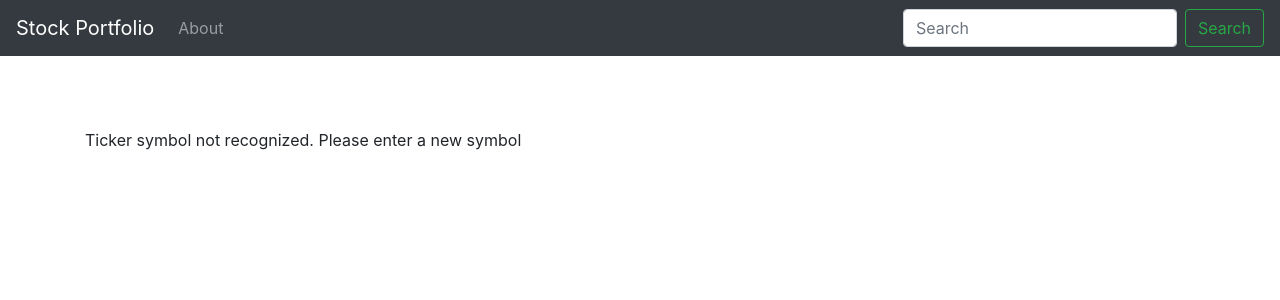
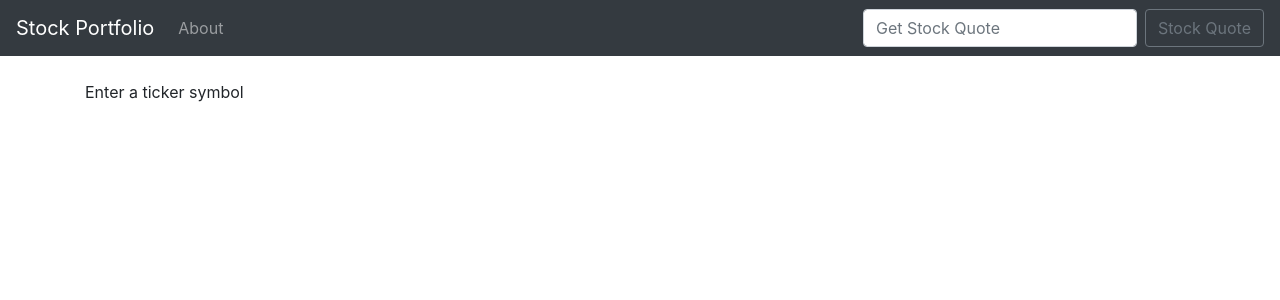
Before and after one commit to jsilvajr1/stock_tracker, a Django app: page / in a window 1280 px wide. Shown: the top 300 px of the page. Run offline with Django 3.2, Linux system fonts and the light colour scheme; data that the repository does not hold is empty; some libraries are stand-ins or nearby versions.

Commit message:
able to search for different companies

```diff
--- a/stock/quotes/templates/base.html
+++ b/stock/quotes/templates/base.html
@@ -25,9 +25,10 @@
           </li>
 
         </ul>
-        <form class="form-inline my-2 my-lg-0">
-          <input class="form-control mr-sm-2" type="search" placeholder="Search" aria-label="Search">
-          <button class="btn btn-outline-success my-2 my-sm-0" type="submit">Search</button>
+        <form action= "{% url 'home' %}"class="form-inline my-2 my-lg-0" method="POST">
+            {% csrf_token %}
+          <input class="form-control mr-sm-2" type="search" placeholder="Get Stock Quote" aria-label="Search" name="ticker">
+          <button class="btn btn-outline-secondary my-2 my-sm-0" type="submit">Stock Quote</button>
         </form>
       </div>
     </nav>
--- a/stock/quotes/templates/home.html
+++ b/stock/quotes/templates/home.html
@@ -1,17 +1,25 @@
 {% extends 'base.html' %}
 {% block content %}
 
-<br/>
-<br/>
+{% if ticker %}
+  {{ ticker }}
+{% endif %}
 
 {% if api %}
   {% if api == "ERROR..."%}
     Ticker symbol not recognized. Please enter a new symbol
-  {% else%}
+  {% else %}
 
-    {% for key, value in api.items %}
-      {{key}}: {{ value }}<br/>
-    {% endfor %}
+
+
+    <h1>{{ api.companyName }}</h1><br/>
+    Price: ${{ api.latestPrice }}<br/>
+    Previous Close: ${{ api.previousClose }}<br/>
+    Market Cap: ${{ api.marketCap }}<br/>
+    Year to date change: %{{ api.ytdChange }}<br/>
+    52 week high: ${{ api.week52High}}<br/>
+    52 week low: ${{ api.week52Low }}<br/>
+
 
 
 
--- a/stock/quotes/views.py
+++ b/stock/quotes/views.py
@@ -4,15 +4,19 @@ def home(request):
     import requests
     import json
 
-    # pk_3321d966bf1d440bb0289ace9cab26f1
-    api_request = requests.get("https://cloud.iexapis.com/stable/stock/aapl/quote?token=pk_3321d966bf1d440bb0289ace9cab26f1")
+    if request.method == 'POST':
+        ticker = request.POST['ticker']
+        api_request = requests.get("https://cloud.iexapis.com/stable/stock/" + ticker + "/quote?token=pk_3321d966bf1d440bb0289ace9cab26f1")
 
-    try:
-        api = json.loads(api_request.content)
-    except Exception as e:
-        api = "ERROR..."
+        try:
+            api = json.loads(api_request.content)
+        except Exception as e:
+            api = "ERROR..."
+        return render(request, 'home.html', {'api': api})
+    else:
+        return render(request, 'home.html', {'ticker': "Enter a ticker symbol"})
 
-    return render(request, 'home.html', {'api': api})
+
 
 def about(request):
     return render(request, 'about.html', {})
```
